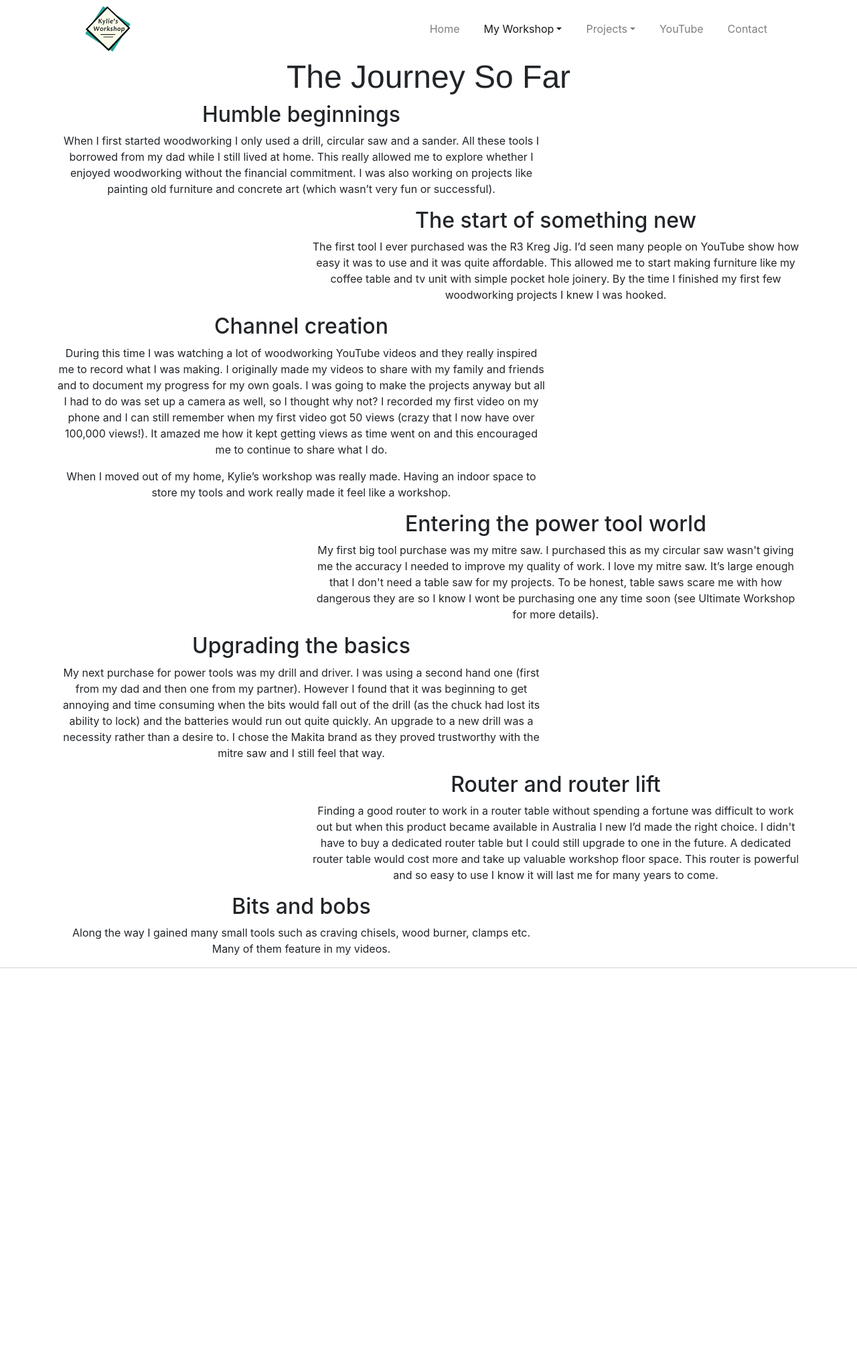
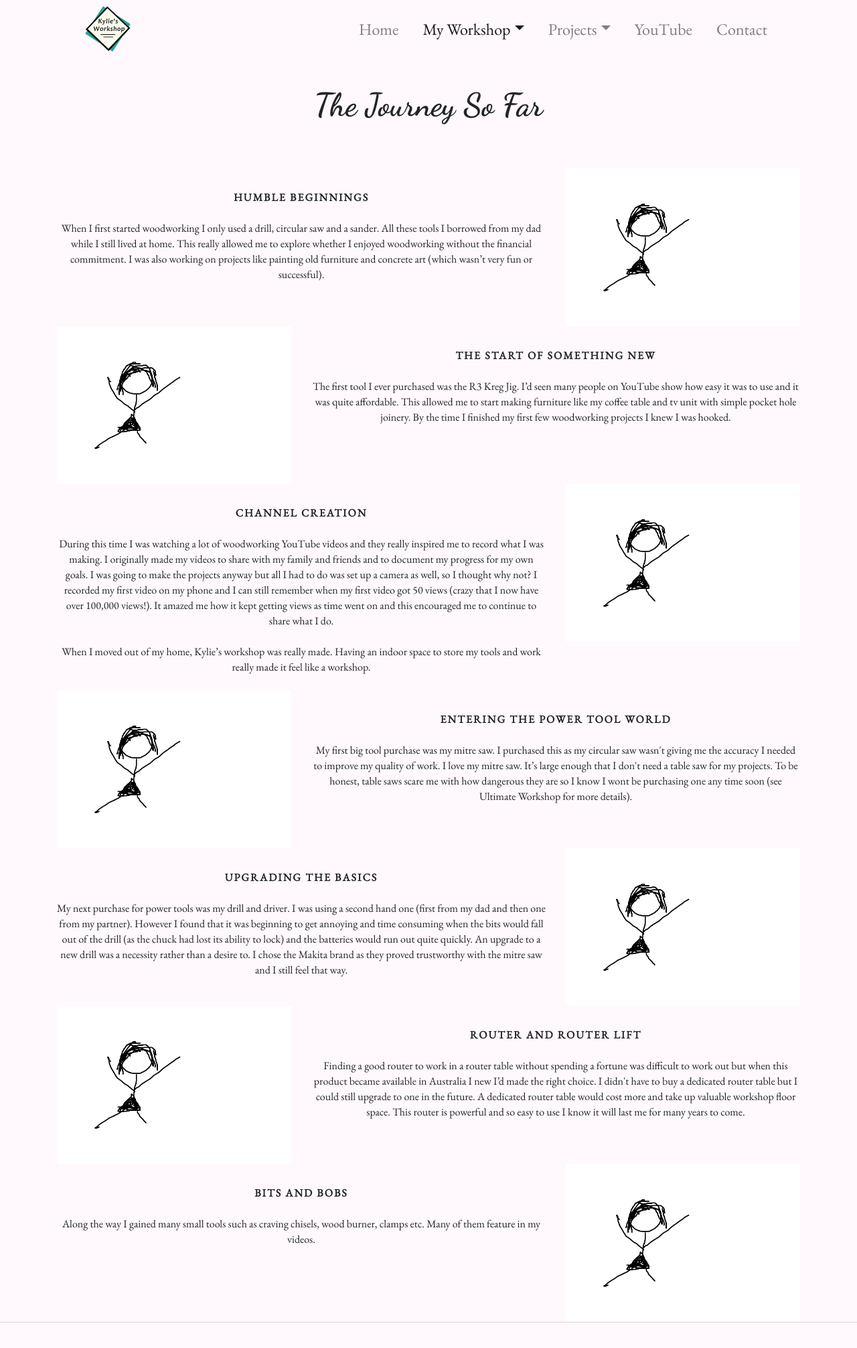
Before and after one commit to kyliesworkshop/kyliesworkshop.github.io, a Jekyll site: the page built from Workshop/Journey.html, in a window 1280 px wide. Shown: the whole page at 67% size. Built offline with Jekyll 4.4.1, drawn with Linux system fonts in a browser that asks for light colours; nearby versions of some CDN libraries; before the commit the page ends 1484 px from its top, so only the background shows below that.

Commit message:
update ultimate page

```diff
--- a/Workshop/Journey.html
+++ b/Workshop/Journey.html
@@ -13,10 +13,12 @@ active_nav: workshop
       <p>When I first started woodworking I only used a drill, circular saw and a sander. All these tools I borrowed from my dad while I still lived at home. This really allowed me to explore whether I enjoyed woodworking without the financial commitment. I was also working on projects like painting old furniture and concrete art (which wasn’t very fun or successful). </p>
     </div>
     <div class="col-sm-4">
+      <img width="100%" src="../images/journey/stick.png" alt="Card image cap">
     </div>
   </div>
   <div class="row">
     <div class="col-sm-4">
+      <img width="100%" src="../images/journey/stick.png" alt="Card image cap">
     </div>
     <div class="col-sm-8">
       <h2>The start of something new</h2>
@@ -30,10 +32,12 @@ active_nav: workshop
       <p>When I moved out of my home, Kylie’s workshop was really made. Having an indoor space to store my tools and work really made it feel like a workshop.</p>
     </div>
     <div class="col-sm-4">
+      <img width="100%" src="../images/journey/stick.png" alt="Card image cap">
     </div>
   </div>
   <div class="row">
     <div class="col-sm-4">
+      <img width="100%" src="../images/journey/stick.png" alt="Card image cap">
     </div>
     <div class="col-sm-8">
       <h2>Entering the power tool world</h2>
@@ -46,10 +50,12 @@ active_nav: workshop
       <p>My next purchase for power tools was my drill and driver. I was using a second hand one (first from my dad and then one from my partner). However I found that it was beginning to get annoying and time consuming when the bits would fall out of the drill (as the chuck had lost its ability to lock) and the batteries would run out quite quickly. An upgrade to a new drill was a necessity rather than a desire to. I chose the Makita brand as they proved trustworthy with the mitre saw and I still feel that way. </p>
     </div>
     <div class="col-sm-4">
+      <img width="100%" src="../images/journey/stick.png" alt="Card image cap">
     </div>
   </div>
   <div class="row">
     <div class="col-sm-4">
+      <img width="100%" src="../images/journey/stick.png" alt="Card image cap">
     </div>
     <div class="col-sm-8">
       <h2>Router and router lift</h2>
@@ -62,6 +68,7 @@ active_nav: workshop
       <p>Along the way I gained many small tools such as craving chisels, wood burner, clamps etc. Many of them feature in my videos. </p>
     </div>
     <div class="col-sm-4">
+      <img width="100%" src="../images/journey/stick.png" alt="Card image cap">
     </div>
   </div>
 
--- a/_includes/header.html
+++ b/_includes/header.html
@@ -30,6 +30,7 @@
 	</script>
 	<!-- End Google Analytics -->
 	<!-- icons/fonts-->
+	<link href="http://fonts.googleapis.com/css?family=Dancing+Script:700|EB+Garamond" rel="stylesheet" type="text/css" />
 	<link href="https://fonts.googleapis.com/icon?family=Material+Icons" rel="stylesheet">
 	<link rel="stylesheet" href="https://use.fontawesome.com/releases/v5.3.1/css/all.css" integrity="sha384-mzrmE5qonljUremFsqc01SB46JvROS7bZs3IO2EmfFsd15uHvIt+Y8vEf7N7fWAU" crossorigin="anonymous">
 	<script defer src="https://use.fontawesome.com/releases/v5.3.1/js/all.js" integrity="sha384-kW+oWsYx3YpxvjtZjFXqazFpA7UP/MbiY4jvs+RWZo2+N94PFZ36T6TFkc9O3qoB" crossorigin="anonymous"></script>
--- a/css/main.css
+++ b/css/main.css
@@ -1,6 +1,33 @@
+body {
+  background-color: #fff5fb9c;
+}
 h1 {
+    font-family: 'Dancing Script', cursive;
+    font-weight: 700;
+    line-height: 46px;
     font-size: 3em;
-    font-family:'Helvetica', 'Arial', 'Sans-Serif';
+    margin: 0 0 23px 0;
+}
+h2 {
+    font-family: 'EB Garamond', serif;
+    font-weight: normal;
+    text-transform: uppercase;
+    font-size: 1em;
+    line-height: 23px;
+    letter-spacing: 2px;
+    margin: 0 0 23px 0;
+    font-weight: bold;
+}
+p {
+    font-family: 'EB Garamond', serif;
+    font-size: 1em;
+    line-height: 23px;
+    margin: 0 0 23px 0;
+}
+li {
+    font-family: 'EB Garamond', serif;
+    font-size: 1em;
+    line-height: 23px;
 }
 footer {
     border-top: 1px solid #d5d5d5;
@@ -8,6 +35,7 @@ footer {
 }
 .navbar li.nav-item {
     padding: 10px;
+    font-size: 1.5em;
 }
 .navbar i.material-icons {
     padding-right: 10px;
@@ -18,9 +46,7 @@ footer {
 }
 .card {
     border: none;
-}
-body{
-  background-color: #FFFFFF;
+    background-color: inherit;
 }
 a.icon-title {
   color: #5fd6e8 !important;
@@ -54,13 +80,16 @@ a.icon-title {
 }
 .journey h2 {
   text-align: center;
+  padding-top: 2em;
 }
 .journey h1 {
   text-align: center;
+  padding: 1em;
 }
 .Ultimate {
   text-align: center;
 }
 .Ultimate h1 {
   text-align: center;
+  padding: 1em;
 }
```
Also changed, not shown: index.html (+6 -6 lines), images/journey/stick.png (added), images/ultimate/kregjig.jpg (added).
